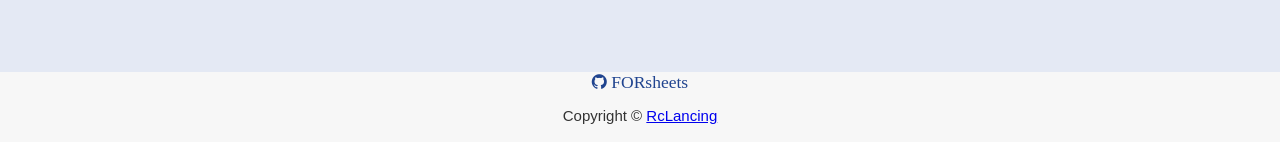
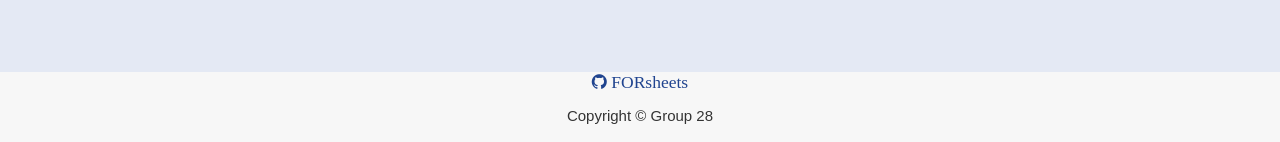
Before and after one commit to rcezea/forsheets, a Flask app: template templates/dashboard.html in a window 1280 px wide. Shown: the part 658-800 px from the top of the page. Run offline with Flask 3, Linux system fonts and the light colour scheme; the template is opened without the code that fills it, so the values that code supplies are empty; some libraries are stand-ins or nearby versions.

Commit message:
forsheets user dashboard

```diff
--- a/templates/dashboard.html
+++ b/templates/dashboard.html
@@ -83,7 +83,8 @@
             {% endif %}
             <footer>
                 <h3><a target="_blank" href="https://github.com/rcezea/forsheets" class="fa">&#xf09b FORsheets</a></h3>
-                <p>Copyright © <a href="mailto:rclancing@gmail.com">RcLancing</a></p>
+                <!--<p>Copyright © <a href="mailto:rclancing@gmail.com">RcLancing</a></p>-->
+                <p>Copyright &copy; Group 28</p>
             </footer>
         </div>
         <script src="https://code.jquery.com/jquery-3.2.1.min.js"></script>
```
